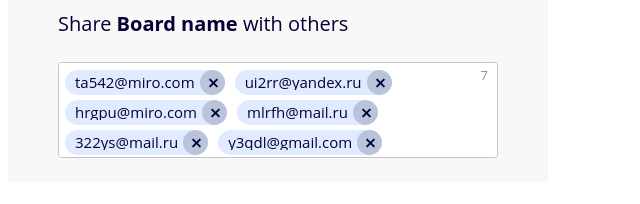
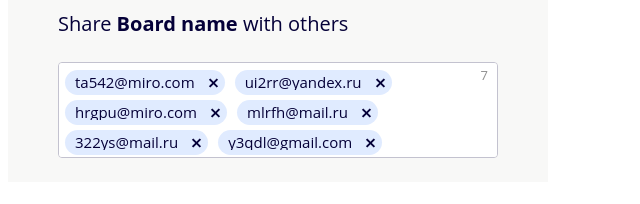
Before and after one commit to vaniljs/emails-editor, a website: page src/index.html in a window 1280 px wide. Shown: the part 379-583 px from the top of the page, without its empty margins (0-640 px from the left). Drawn offline with nearby package versions, Linux system fonts and the light colour scheme; files that its build step writes are made by us from their sources.

Commit message:
repair adaptive email

```diff
--- a/src/scss/emails-editor.sass
+++ b/src/scss/emails-editor.sass
@@ -83,7 +83,6 @@
           margin-left: 5px
           border-radius: 50%
           transition: .3s all
-          background-color: rgba(28, 36, 64, 0.2)
           &:hover
             background-color: rgba(28, 36, 64, 0.2)
             transition: .3s all
```
